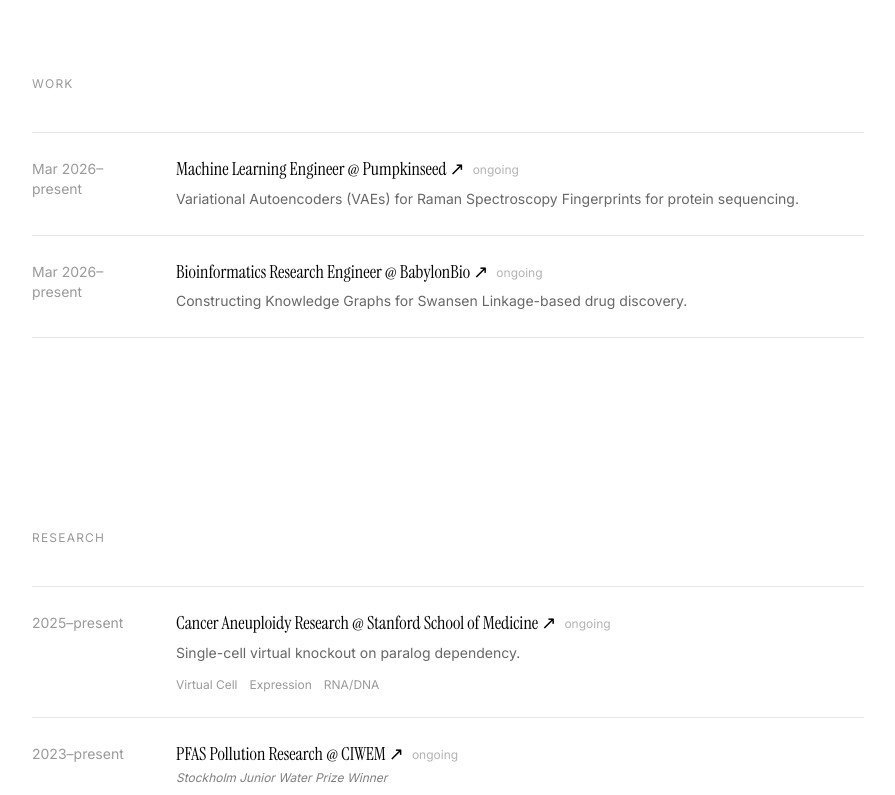
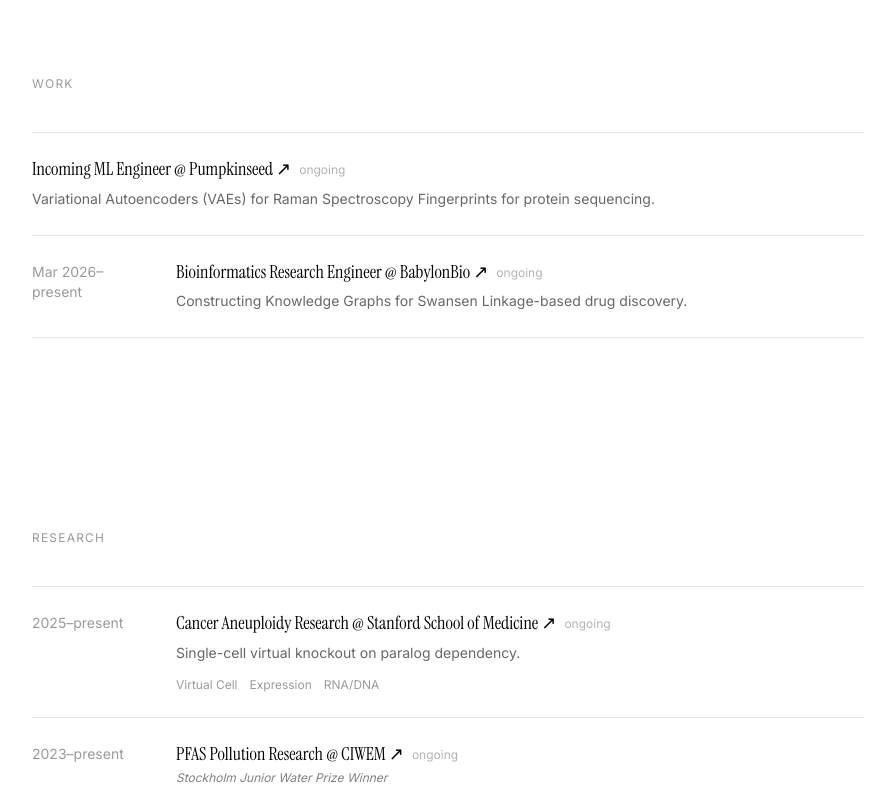
Before and after one commit to JonathanZhao222/Personal-Website, a Next.js app: page / in a window 1280 px wide. Shown: the part 820-1615 px from the top of the page, without its empty margins (192-1087 px from the left). Built offline with nearby package versions, Linux system fonts and the light colour scheme.

Commit message:
pumpkinssed

```diff
--- a/src/components/sections/Work.tsx
+++ b/src/components/sections/Work.tsx
@@ -5,9 +5,11 @@ import { FadeIn } from '@/components/ui/FadeIn'
 function JobCard({ job }: { job: Job }) {
   return (
     <div className="group flex flex-col md:flex-row md:items-start gap-2 md:gap-8 py-6 border-b border-black/10">
-      <span className="shrink-0 font-sans text-sm text-black/40 md:w-28 pt-0.5">
-        {job.year}
-      </span>
+      {job.year && (
+        <span className="shrink-0 font-sans text-sm text-black/40 md:w-28 pt-0.5">
+          {job.year}
+        </span>
+      )}
       <div className="flex-1 min-w-0">
         <h3 className="font-serif text-lg leading-snug group-hover:translate-x-0.5 transition-transform duration-200">
           {job.title} @{' '}
--- a/src/lib/jobs.ts
+++ b/src/lib/jobs.ts
@@ -11,11 +11,11 @@ export interface Job {
 export const jobs: Job[] = [
   {
     id: 'pumpkinseed',
-    title: 'Machine Learning Engineer',
+    title: 'Incoming ML Engineer',
     company: 'Pumpkinseed',
     companyUrl: 'https://www.pumpkinseed.bio/',
     description: 'Variational Autoencoders (VAEs) for Raman Spectroscopy Fingerprints for protein sequencing.',
-    year: 'Mar 2026–present',
+    year: '',
     status: 'ongoing',
   },
   {
```
